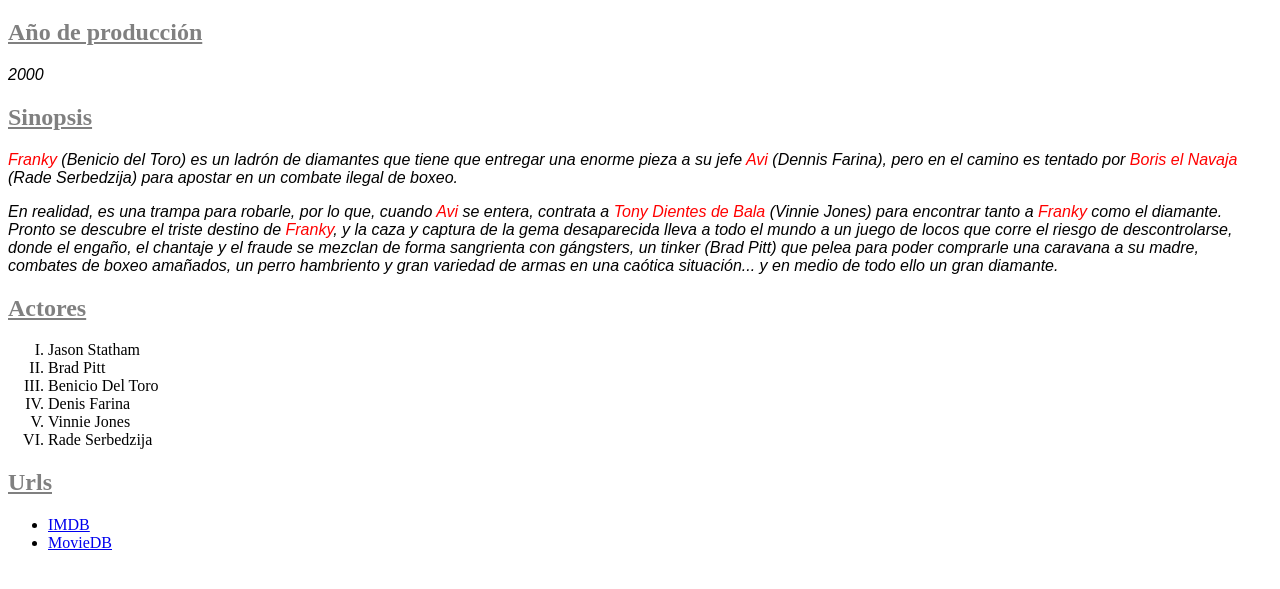
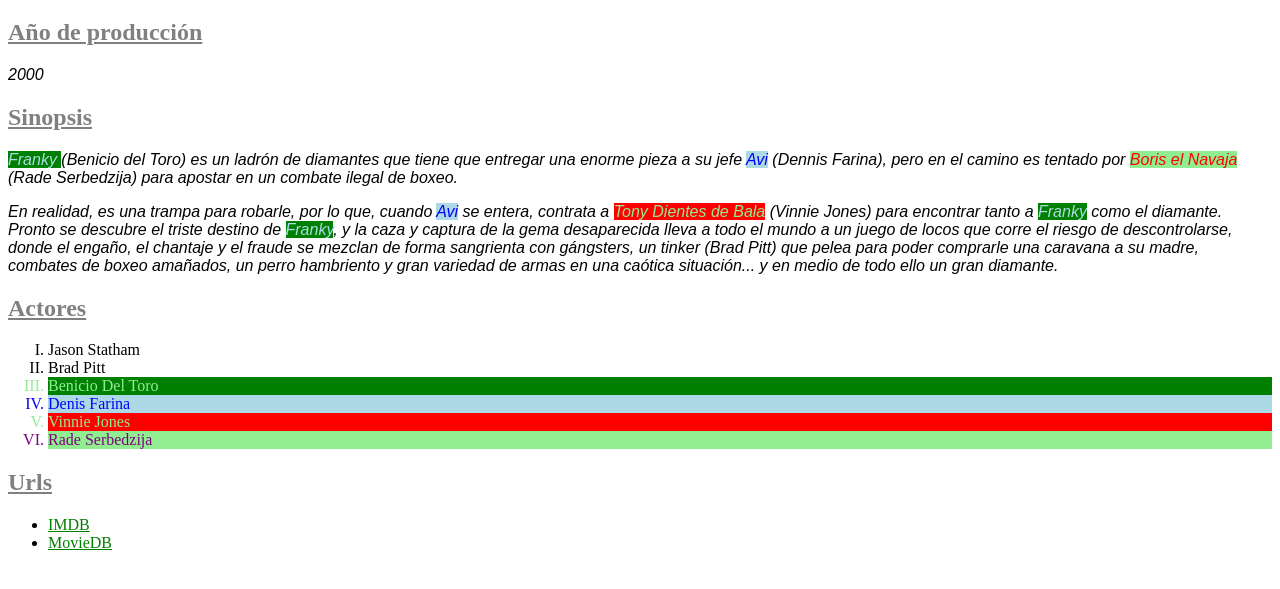
Before and after one commit to CristianITB/CristianJimenezExCSS, a plain HTML site: page index.html in a window 1280 px wide. Shown: the part 61-650 px from the top of the page. Drawn offline with Linux system fonts and the light colour scheme.

Commit message:
commit dp de modificar los ej

```diff
--- a/Ex01.css
+++ b/Ex01.css
@@ -6,17 +6,48 @@ h2 {
     text-decoration: underline;
     color: grey;
 }
-
+/* no se com fer pq el color sigui degradat*/
 p {
     font-family: sans-serif;
     font-style: italic;
 }
 
-span {
+.Franky{
+    color: lightblue;
+    background-color: green;
+}
+.Avi{
+    color: blue;
+    background-color: lightblue;
+}
+.Tony{
+    color: lightgreen;
+    background-color: red;
+}
+.Boris{
+    background-color: lightgreen;
     color: red;
-    font-style: italic;
 }
 
 ol {
     list-style-type: upper-roman;
 }
+.name3{
+    color: lightgreen;
+    background-color: green;
+}
+.name4{
+    color: blue;
+    background-color: lightblue;
+}
+.name5{
+    color: lightgreen;
+    background-color: red;
+}
+.name6{
+    color: purple;
+    background-color: lightgreen;
+}
+li > a{
+    color: green;
+}
--- a/index.html
+++ b/index.html
@@ -37,15 +37,15 @@
     </p>
     <h2>Actores</h2>
     <ol>
-        <li>Jason Statham</li>
-        <li>Brad Pitt</li>
-        <li>Benicio Del Toro</li>
-        <li>Denis Farina</li>
-        <li>Vinnie Jones</li>
-        <li>Rade Serbedzija</li>
+        <li class="name1">Jason Statham</li>
+        <li class="name2">Brad Pitt</li>
+        <li class="name3">Benicio Del Toro</li>
+        <li class="name4">Denis Farina</li>
+        <li class="name5">Vinnie Jones</li>
+        <li class="name6">Rade Serbedzija</li>
     </ol>
     <h2 class="url">Urls</h2>
-    <ul>
+    <ul class="urls">
         <li><a href="https://www.imdb.com/title/tt0208092/">IMDB</a></li>
         <li><a href="https://www.themoviedb.org/movie/107-snatch">MovieDB</a></li>
     </ul>
```
Also changed, not shown: Ej03.css (+20 -9 lines), prueba.css (added, +9 -0 lines), prueba.html (added, +13 -0 lines).
